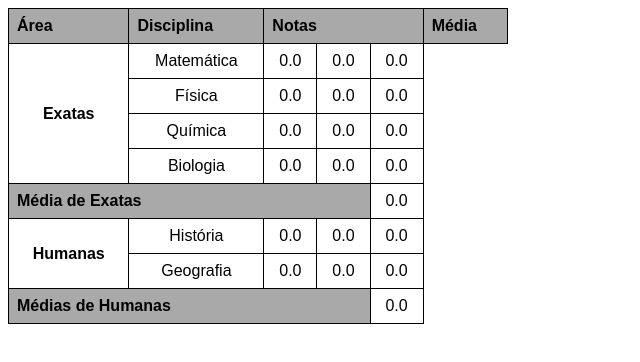
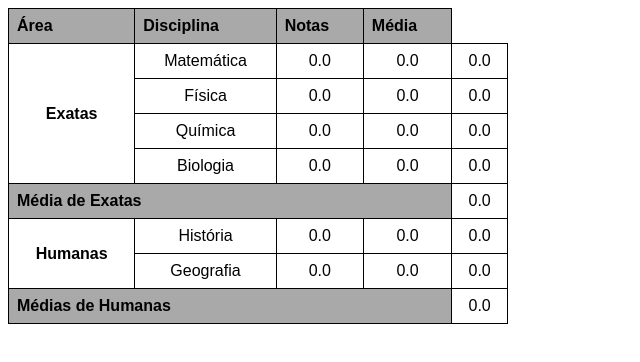
Before and after one commit to nelsonlucianoembana/HTML5-e-CSS3, a plain HTML site: page desafios/ex007/index.html in a window 1280 px wide. Shown: the whole page, without its empty margins (0-640 px from the left). Drawn offline with Linux system fonts and the light colour scheme.

Commit message:
modifiquei alguma coisa

```diff
--- a/desafios/ex007/index.html
+++ b/desafios/ex007/index.html
@@ -35,7 +35,7 @@
         <tr>
             <th class="medias">Área</th>
             <th class="medias">Disciplina</th>
-            <th colspan="3" class="medias">Notas</th>
+            <th  class="medias">Notas</th>
             <th class="medias">Média</th>
         </tr>
         <tr>
```
